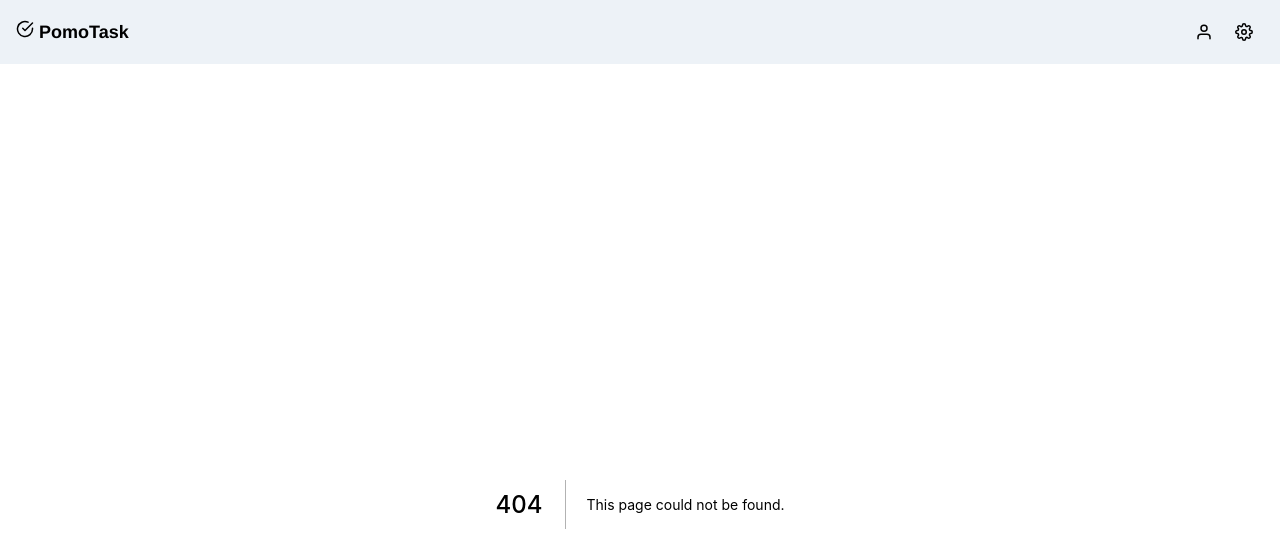
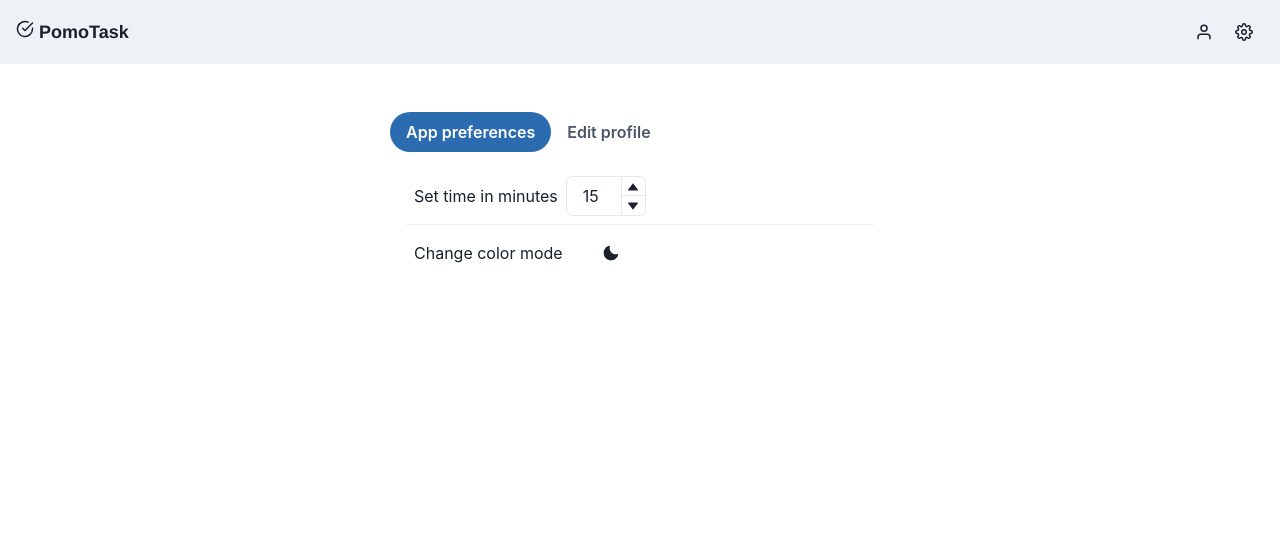
Before and after one commit to leosilva-dev/mao-amiga, a Next.js app: page /config in a window 1280 px wide. Before the commit this address had no page. Shown: the top 552 px of the page. Built offline with nearby package versions, Linux system fonts and the light colour scheme.

Commit message:
Add Feedback component

```diff
--- a/next.config.js
+++ b/next.config.js
@@ -1,6 +1,6 @@
 /** @type {import('next').NextConfig} */
 const nextConfig = {
-  reactStrictMode: true,
+  reactStrictMode: false,
 }
 
 module.exports = nextConfig
--- a/package.json
+++ b/package.json
@@ -9,17 +9,21 @@
     "lint": "next lint"
   },
   "dependencies": {
+    "@chakra-ui/icons": "^1.1.7",
     "@chakra-ui/react": "^1.8.8",
     "@emotion/react": "^11",
     "@emotion/styled": "^11",
     "framer-motion": "^6",
     "next": "12.1.5",
     "react": "18.1.0",
-    "react-dom": "18.1.0"
+    "react-beautiful-dnd": "^13.1.0",
+    "react-dom": "18.1.0",
+    "react-icons": "^4.3.1"
   },
   "devDependencies": {
     "@types/node": "17.0.30",
     "@types/react": "18.0.8",
+    "@types/react-beautiful-dnd": "^13.1.2",
     "@types/react-dom": "18.0.3",
     "eslint": "8.14.0",
     "eslint-config-next": "12.1.5",
--- a/src/pages/_app.tsx
+++ b/src/pages/_app.tsx
@@ -2,14 +2,16 @@ import type { AppProps } from "next/app";
 import { ChakraProvider, extendTheme } from "@chakra-ui/react";
 import { myTheme } from "../shared/themes/Theme";
 import { LayoutPageDefault } from "../shared/layout/LayoutPageDefault";
+import { TaskProvider } from "../shared/contexts/TaskContext";
 
 function MyApp({ Component, pageProps }: AppProps) {
-  const theme = extendTheme({ myTheme });
   return (
-    <ChakraProvider resetCSS theme={theme}>
-      <LayoutPageDefault>
-        <Component {...pageProps} />
-      </LayoutPageDefault>
+    <ChakraProvider resetCSS theme={myTheme}>
+      <TaskProvider>
+        <LayoutPageDefault>
+          <Component {...pageProps} />
+        </LayoutPageDefault>
+      </TaskProvider>
     </ChakraProvider>
   );
 }
--- /dev/null
+++ b/src/pages/_document.tsx
@@ -0,0 +1,26 @@
+import Document, {
+  Html,
+  Main,
+  Head,
+  NextScript,
+  DocumentContext,
+} from "next/document";
+import { resetServerContext } from "react-beautiful-dnd";
+
+class MyDocument extends Document {
+  render() {
+    return (
+      <Html>
+        <Head>
+          <title>PomoTask</title>
+        </Head>
+        <body>
+          <Main />
+          <NextScript />
+        </body>
+      </Html>
+    );
+  }
+}
+
+export default MyDocument;
--- /dev/null
+++ b/src/pages/config.tsx
@@ -0,0 +1,71 @@
+import React, { useEffect, useState } from "react";
+import {
+  Divider,
+  HStack,
+  NumberDecrementStepper,
+  NumberIncrementStepper,
+  NumberInput,
+  NumberInputField,
+  NumberInputStepper,
+  Tab,
+  TabList,
+  TabPanel,
+  TabPanels,
+  Tabs,
+  Text,
+  VStack,
+} from "@chakra-ui/react";
+import { ToggleMode } from "../shared/components/toggleMode/ToggleMode";
+import { useTask } from "../shared/hooks/useTask";
+
+export const Config: React.FC = () => {
+  const { defaultTime, defineDefaultTime } = useTask();
+  const [timeDefault, setTimeDefault] = useState(defaultTime);
+
+  useEffect(() => {
+    document.title = `PomoTask | Configurantion`;
+  }, []);
+
+  const ChangeTimeDefault = (time: number) => {
+    setTimeDefault(time * 60);
+    defineDefaultTime(time * 60);
+    // console.log("setou " + time * 60);
+  };
+
+  return (
+    <VStack paddingTop={2}>
+      <Tabs size="md" variant="solid-rounded">
+        <TabList>
+          <Tab>App preferences</Tab>
+          <Tab>Edit profile</Tab>
+        </TabList>
+        <TabPanels>
+          <TabPanel width="500px">
+            <HStack padding={2}>
+              <Text fontSize="md">Set time in minutes </Text>
+              <NumberInput width="20" defaultValue={timeDefault / 60} min={1}>
+                <NumberInputField
+                  onChange={(e) => ChangeTimeDefault(Number(e.target.value))}
+                />
+                <NumberInputStepper>
+                  <NumberIncrementStepper />
+                  <NumberDecrementStepper />
+                </NumberInputStepper>
+              </NumberInput>
+            </HStack>
+            <Divider />
+            <HStack padding={2}>
+              <Text fontSize="md">Change color mode </Text>
+              <ToggleMode />
+            </HStack>
+          </TabPanel>
+          <TabPanel width="500px">
+            <p>Edit profile...</p>
+          </TabPanel>
+        </TabPanels>
+      </Tabs>
+    </VStack>
+  );
+};
+
+export default Config;
--- /dev/null
+++ b/src/shared/util/Feedback.ts
@@ -0,0 +1,16 @@
+import { createStandaloneToast } from "@chakra-ui/react"
+
+export const Feedback = (title:string, status:"info" | "warning" | "success" | "error", description?:string):void => {
+
+    const toast = createStandaloneToast();
+
+    toast({
+      title: title,
+      description: description,
+      status: status,
+      duration: 3000,
+      isClosable: true,
+      position: "bottom",
+    });
+
+}
```
Also changed, not shown: src/pages/index.tsx (+16 -1 lines), src/pages/profile.tsx (added, +15 -0 lines), 1 other file (tests, documents, lock files or other folders).
